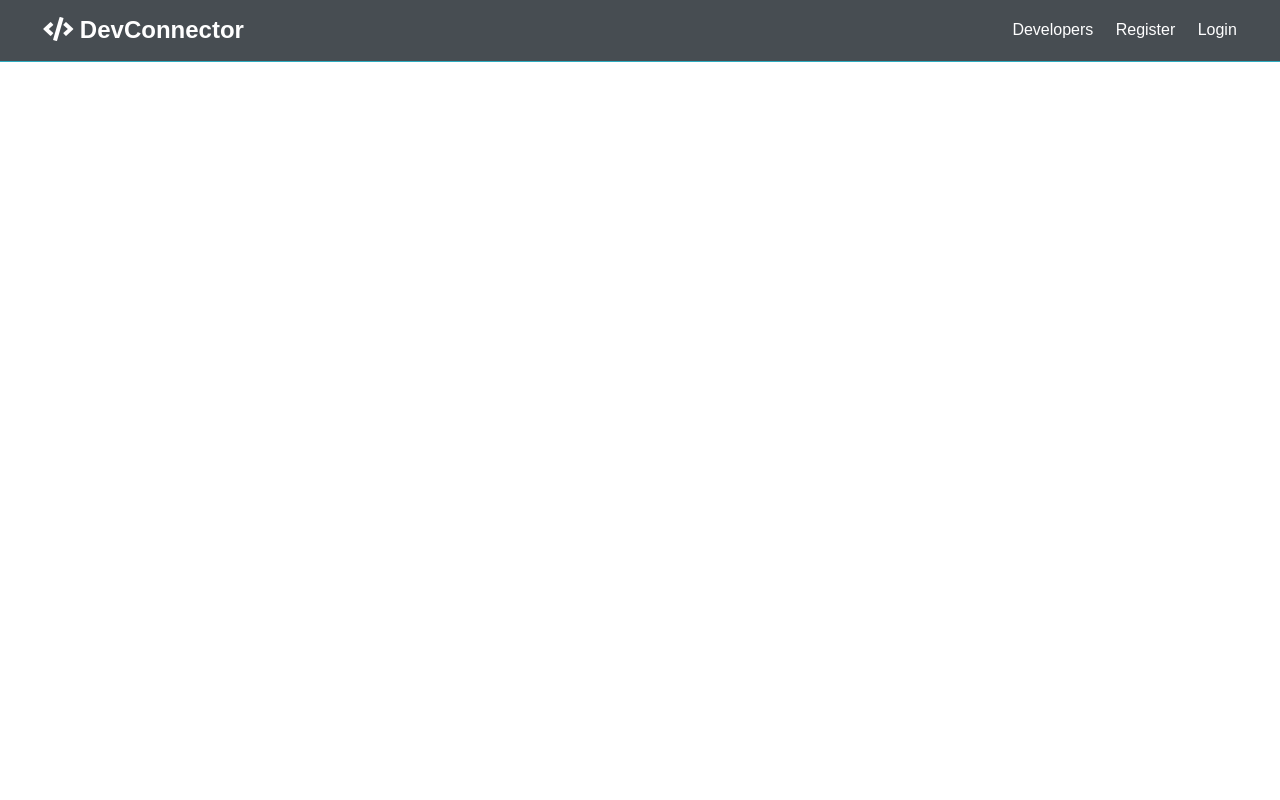
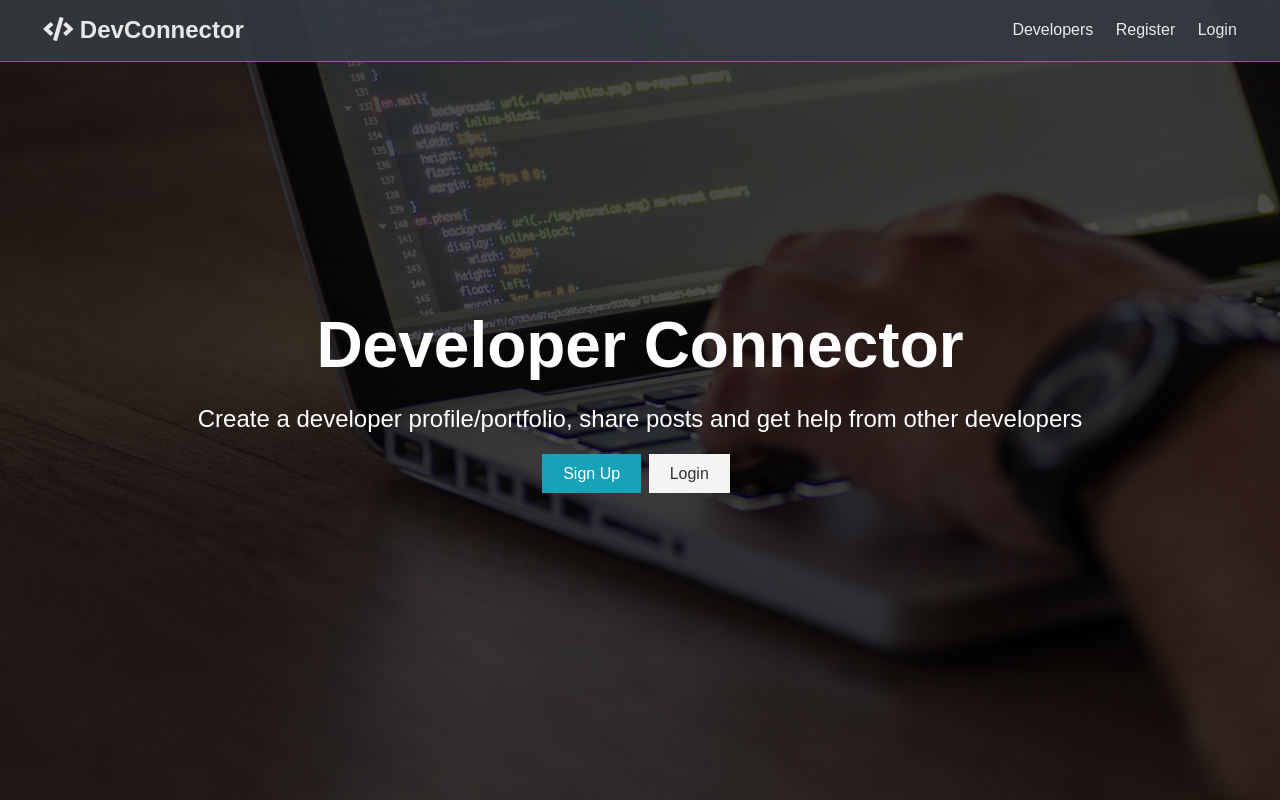
Before and after one commit to histlog/histlog.github.io, a React (Create React App) app in the folder client/: page / in a window 1280 px wide. Built offline with nearby package versions, Linux system fonts and the light colour scheme.

Commit message:
Updated app main

```diff
--- a/client/src/App.js
+++ b/client/src/App.js
@@ -16,13 +16,13 @@
   <Router>
     <Fragment>
       <Navbar></Navbar>
-      <Route path='/' element={<Landing />} />
-      <section className='container'>
+      <Route exact path='/' component={Landing} />
+      {/* <section className='container'>
         <Switch>
           <Route path='/register' element={<Register />} />
           <Route path='/login' element={<Login />} />
         </Switch>
-      </section>
+      </section> */}
     </Fragment>
   </Router>
 );
```
Also changed, not shown: client/public/index.html (+0 -10 lines).
